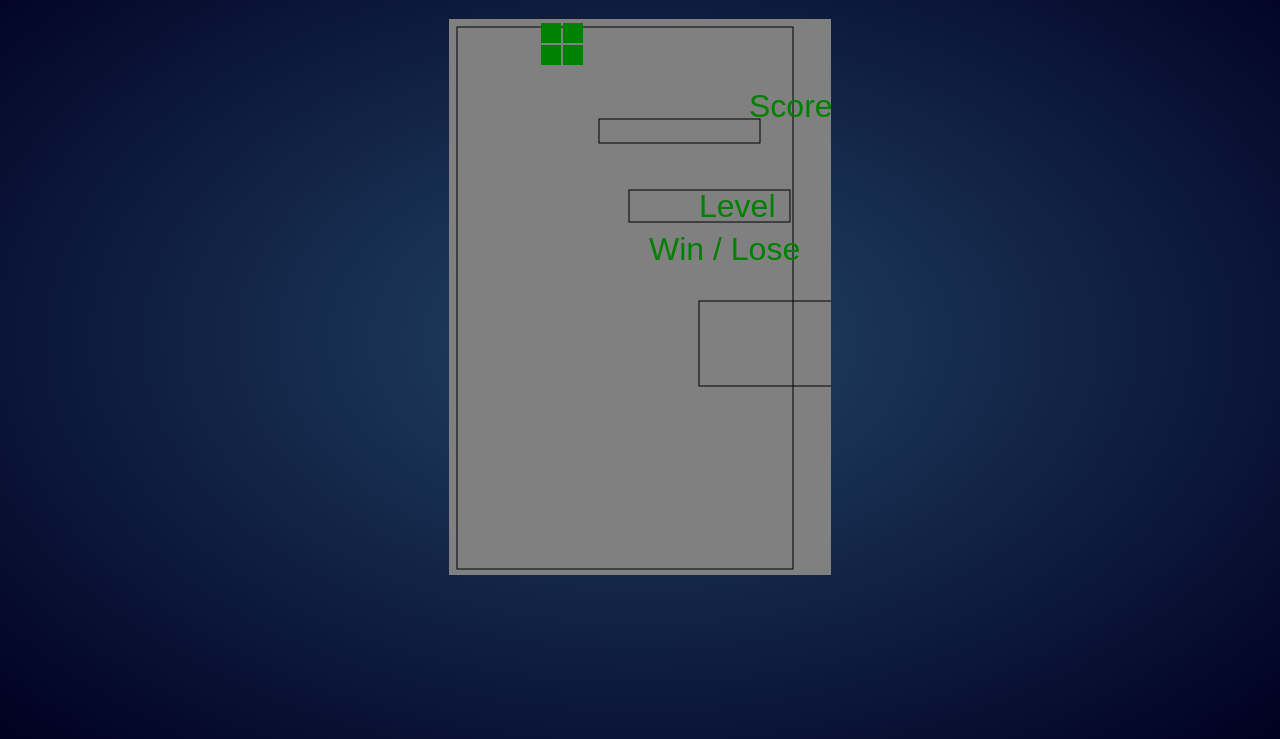
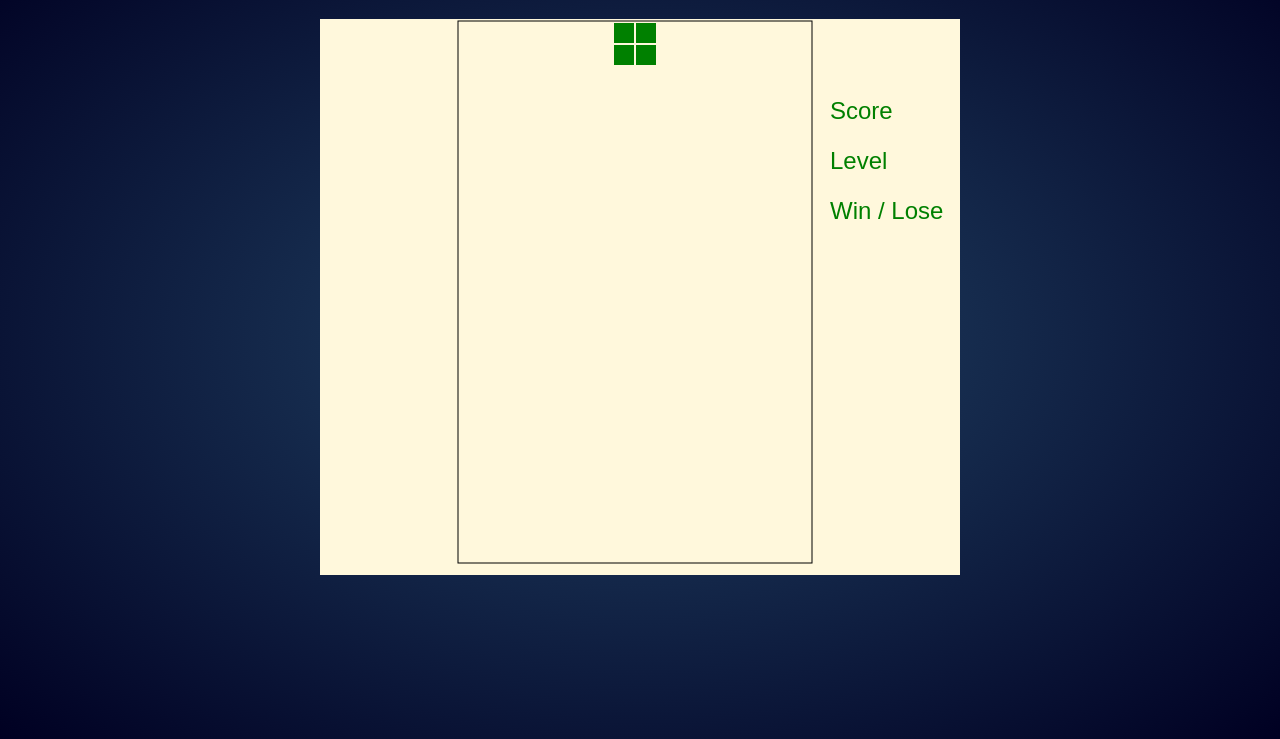
Before and after one commit to Piotrn-87/Tetris, a website: page src/content/index.html in a window 1280 px wide. Shown: the part 61-800 px from the top of the page. Drawn offline with nearby package versions, Linux system fonts and the light colour scheme; files that its build step writes are made by us from their sources.

Commit message:
Feat: Modified HittingTheWall function

```diff
--- a/src/js/main.js
+++ b/src/js/main.js
@@ -24,7 +24,7 @@ let canvas;
 let ctx;
 let gameBoardArrayHeight = 20;
 let gameBoardArrayWidth = 12;
-let startX = 4;
+let startX = 7;
 let startY = 0;
 let score = 0;
 let level = 1;
@@ -50,7 +50,7 @@ let shapesColors = [
   "green",
   "red",
   "orange",
-  "coral"
+  "magenta"
 ];
 let currentTetrominoColor;
 let gameBoardArray = [...Array(20)].map(e => Array(12).fill(0));
@@ -59,7 +59,7 @@ let stoppedShapeArray = [...Array(gameBoardArrayHeight)].map(e =>
 );
 
 let DIRECTION = {
-  IDEL: 0,
+  IDLE: 0,
   DOWN: 1,
   LEFT: 2,
   RIGHT: 3
@@ -78,8 +78,8 @@ document.addEventListener("DOMContentLoaded", SetupCanvas);
 function CreateCoordArray() {
   let i = 0,
     j = 0;
-  for (let y = 4; y <= 446; y += 22) {
-    for (let x = 4; x <= 438; x += 22) {
+  for (let y = 4; y <= 462; y += 22) {
+    for (let x = 140; x <= 472; x += 22) {
       coordinateArray[i][j] = new Coordinates(x, y);
       i++;
     }
@@ -91,32 +91,32 @@ function SetupCanvas() {
   // canvas = document.getElementById("canvas");
   canvas = document.querySelector(".canvas");
   ctx = canvas.getContext("2d");
-  canvas.width = 382;
+  canvas.width = 640;
   canvas.height = 556;
 
   // ctx.scale(2, 2);
 
-  ctx.fillStyle = "grey";
+  ctx.fillStyle = "cornsilk";
   ctx.fillRect(0, 0, canvas.width, canvas.height);
 
   ctx.strokeStyle = "black";
-  ctx.strokeRect(8, 8, 336, 542);
+  ctx.strokeRect(138, 2, 354, 542);
 
   tetrisLogo = new Image(160, 50);
   // tetrisLogo.onload = DrawTetrisLogo;
   tetrisLogo.src = "../assets/pwa/icons/tetris.png";
 
   ctx.fillStyle = "green";
-  ctx.font = "2rem Arial";
+  ctx.font = "1.5rem Arial";
 
-  ctx.fillText("Score", 300, 98);
-  ctx.strokeRect(150, 100, 161, 24);
+  ctx.fillText("Score", 510, 100);
+  // ctx.strokeRect(150, 100, 161, 24);
 
-  ctx.fillText("Level", 250, 198);
-  ctx.strokeRect(180, 171, 161, 32);
+  ctx.fillText("Level", 510, 150);
+  // ctx.strokeRect(180, 171, 161, 32);
 
-  ctx.fillText("Win / Lose", 200, 241);
-  ctx.strokeRect(250, 282, 141, 85);
+  ctx.fillText("Win / Lose", 510, 200);
+  // ctx.strokeRect(250, 282, 141, 85);
 
   document.addEventListener("keydown", handleKeyPress);
 
@@ -168,7 +168,7 @@ function DeleteTetromino() {
     gameBoardArray[x][y] = 0;
     let coorX = coordinateArray[x][y].x;
     let coorY = coordinateArray[x][y].y;
-    ctx.fillStyle = "white";
+    ctx.fillStyle = "cornsilk";
     ctx.fillRect(coorX, coorY, 20, 20);
   }
 }
@@ -238,7 +238,7 @@ function HittingTheWall() {
     let newX = currentTetromino[i][0] + startX;
     if (newX <= 0 && direction === DIRECTION.LEFT) {
       return true;
-    } else if (newX >= 14 && direction === DIRECTION.RIGHT) {
+    } else if (newX >= 15 && direction === DIRECTION.RIGHT) {
       return true;
     }
   }
--- a/src/scss/main.scss
+++ b/src/scss/main.scss
@@ -27,6 +27,6 @@ body {
 
 .canvas {
   margin: auto;
-  background: radial-gradient($blue, $violet);
-  background-color: yellow;
+  // background: radial-gradient($blue, $violet);
+  // background-color: yellow;
 }
```
Also changed, not shown: src/assets/img/tetris-logo.jpg (added).
